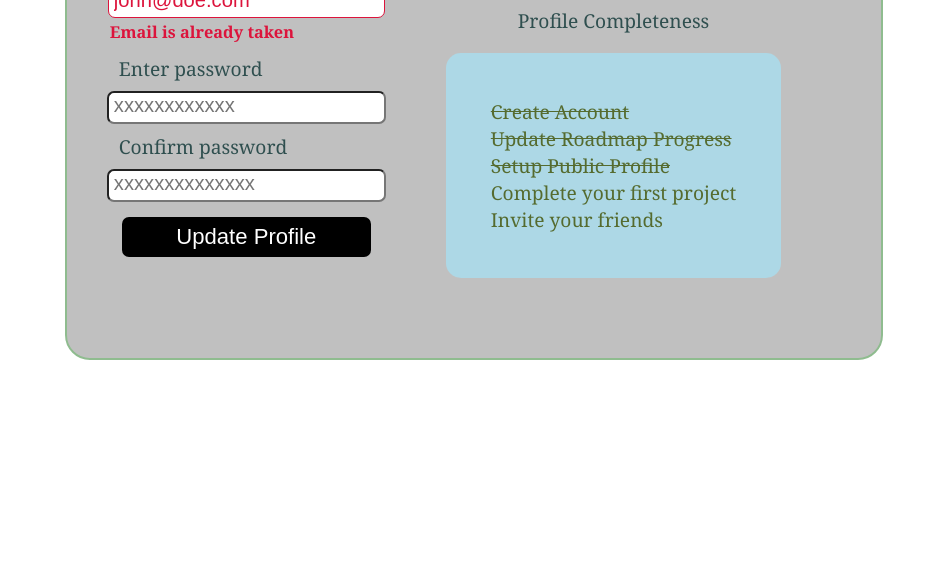
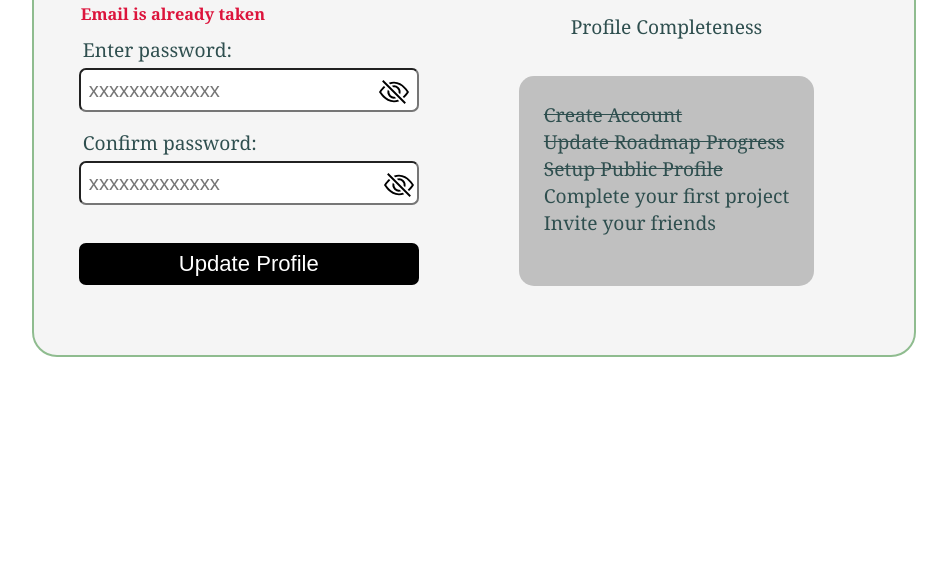
Before and after one commit to fossabot/accessible-form-UI, a plain HTML site: page index.html in a window 1280 px wide. Shown: the part 233-800 px from the top of the page, without its empty margins (166-1113 px from the left). Drawn offline with Linux system fonts and the light colour scheme.

Commit message:
positioning and colors changed

```diff
--- a/index.html
+++ b/index.html
@@ -18,14 +18,19 @@
                   value="john@doe.com"
                   />
             <p id="p1">Email is already taken</p>
-            <label for="password" >Enter password</label>
-           <input type="text" id="password"
-                  placeholder="xxxxxxxxxxxx"
-                  />
-            <label for="confirm-psw" >Confirm password</label>
-            <input type="text" id="confirm-psw"
-                         placeholder="xxxxxxxxxxxxxx"
+            <label for="password" >Enter password:</label>
+            <div>
+           <input type="password" id="password"
+                  placeholder="xxxxxxxxxxxxx"
+                   /><img class="eye" src="/images/eye-slash.svg"/>
+                  </div>
+            <label for="confirm-psw" >Confirm password:</label>
+            <div>
+             <input type="password" id="confirm-psw"
+                         placeholder="xxxxxxxxxxxxx"
                          />
+                <img class="eye" src="/images/eye-slash.svg"/>
+                </div>
             <button type="submit" >Update Profile</button>
         </div>
         <div id="infos">
--- a/style.css
+++ b/style.css
@@ -7,7 +7,7 @@ body{
 
 #UI-component{
 
-    background-color: silver;
+    background-color: whitesmoke;
     color:darkslategray;
     width: fit-content;
     height: fit-content;
@@ -32,16 +32,16 @@ body{
 
 label {
     font-size: 1.0em;
-    margin: 9px ;
+    margin: 9px 9px 3px ;
 
-    padding:0px 3px;
+    padding:0px;
     text-align: left;
 
 }
 
 #p1{
     margin:0;
-    padding: 3px;
+    padding: 2px 7px;
     color:crimson;
     font-weight: 800;
     font-size: 0.85em;
@@ -55,11 +55,14 @@ label {
 
 input {
     font-size: 1.05em;
-    margin:0 auto;
-    padding:5px;
-    padding-top: 1px;
+
+    margin:2px 5px 8px 5px;
+    padding:4px 8px;
 
     border-radius: 7px;
+
+    width:320px;
+    height:32px;
 
 }
 
@@ -71,17 +74,22 @@ button{
     border: none;
     border-radius: 7px;
 
-    margin:15px;
-    padding: 7px 14px;
+    margin:30px 5px;
+    padding: 5px 14px;
+
+    width:340px;
+    height:42px;
 }
 
 #infos{
 
     display: flex;
     flex-direction:column;
-    justify-content: space-evenly;
+    justify-content: space-around;
 
-    padding:40px  60px;
+
+
+    padding:20px 60px 20px;
 
     text-align: center;
 }
@@ -102,16 +110,18 @@ button{
     color: darkcyan;
 }
 
-h1{text-align: center;}
+h1{text-align: center;
+   padding-bottom: 55px;}
+
 
 .ul{
     list-style-type: none;
 
     margin: 0 auto;
-    padding:45px;
+    padding:25px 25px 50px;
 
-    background-color:lightblue;
-    color:darkolivegreen;
+    background-color:silver;
+    color:darkslategrey;
 
     border: none;
     border-radius: 15px;
@@ -126,3 +136,12 @@ h1{text-align: center;}
 .crossed{
     text-decoration: line-through;
 }
+
+.eye{
+    position: relative;
+
+    left: -45px;
+    top: 10px;
+    width: 30px;
+    height: 30px;
+}
```
Also changed, not shown: images/eye-fill.svg (added), images/eye-slash-fill.svg (added), images/eye-slash.svg (added), images/eye.svg (added).
